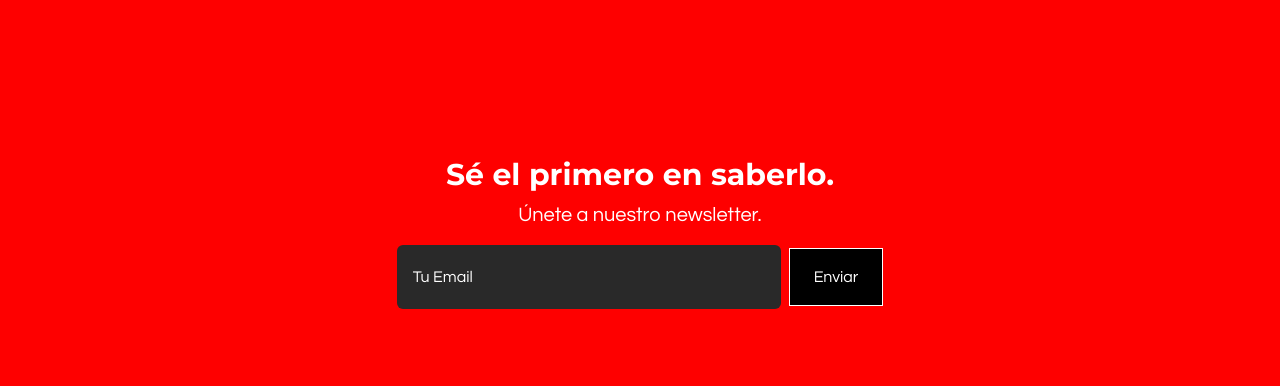
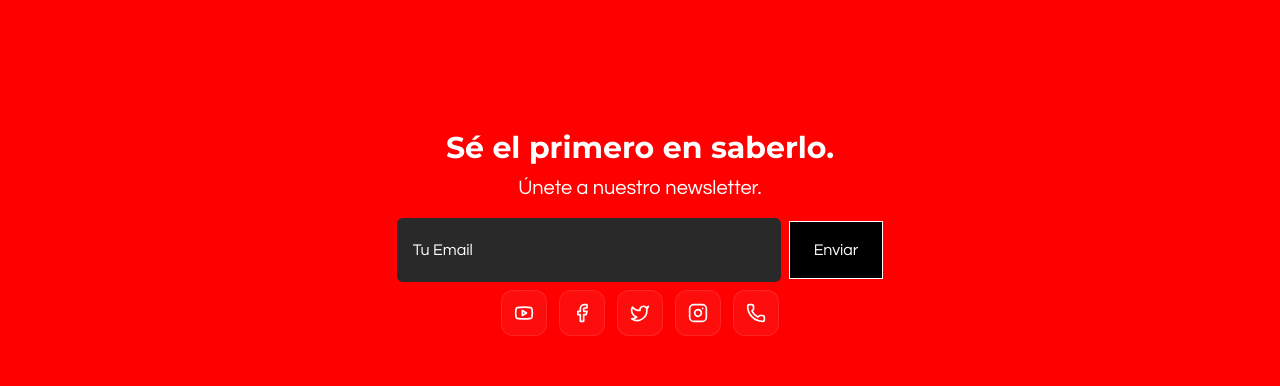
Before and after one commit to z6nc/PBO-web-unofficial, a React (Vite) app: page / in a window 1280 px wide. Shown: the part 4040-4426 px from the top of the page. Built offline with nearby package versions, Linux system fonts and the light colour scheme.

Commit message:
refactor: wrap content in a div for better structure in NewsletterSubscription component

```diff
--- a/src/components/common/Email/NewsletterSubscription.tsx
+++ b/src/components/common/Email/NewsletterSubscription.tsx
@@ -2,17 +2,21 @@ import { Banner } from "../../layout/Banner/banner";
 import { InputCustom } from "./inputCustom";
 import { ButtonCustom } from "../buttom/buttonCustom";
 import { DescriptionCustom } from "../titulos/descriptionCustom";
-export function  NewsletterSubscription() {
+import { RedesSociales } from "../RedesSociales/listRedsocial";
+export function NewsletterSubscription() {
     return (
         <Banner estilo=" h-screen text-center">
+            <div >
                 <h3 className="font-Monserat text-wrap text-3xl 2xl:text-4xl text-white font-bold py-2 mx-2 lg:mx-0">Sé el primero en saberlo.</h3>
                 <DescriptionCustom descripcion="Únete a nuestro newsletter." />
-            <form action="" className="flex flex-col md:flex-row items-center justify-center gap-2 pt-4" >
-                <InputCustom estilo=" w-72 md:w-96 h-16" type="email" placeholder="Tu Email" required/>
+                <form action="" className="flex flex-col md:flex-row items-center justify-center gap-2 pt-4 pb-2" >
+                    <InputCustom estilo=" w-72 md:w-96 h-16" type="email" placeholder="Tu Email" required />
                     <ButtonCustom ariaLabel="enviar el correo" type="submit" estilo="border border-white bg-black py-4 px-6 text-white active:scale-95 transition-all duration-300">
                         Enviar
                     </ButtonCustom>
                 </form>
+            </div>
+            <RedesSociales estilo="flex space-x-3 text-white" />
         </Banner>
     )
 }
```
Lines whose indentation alone changed are shown as unchanged.
